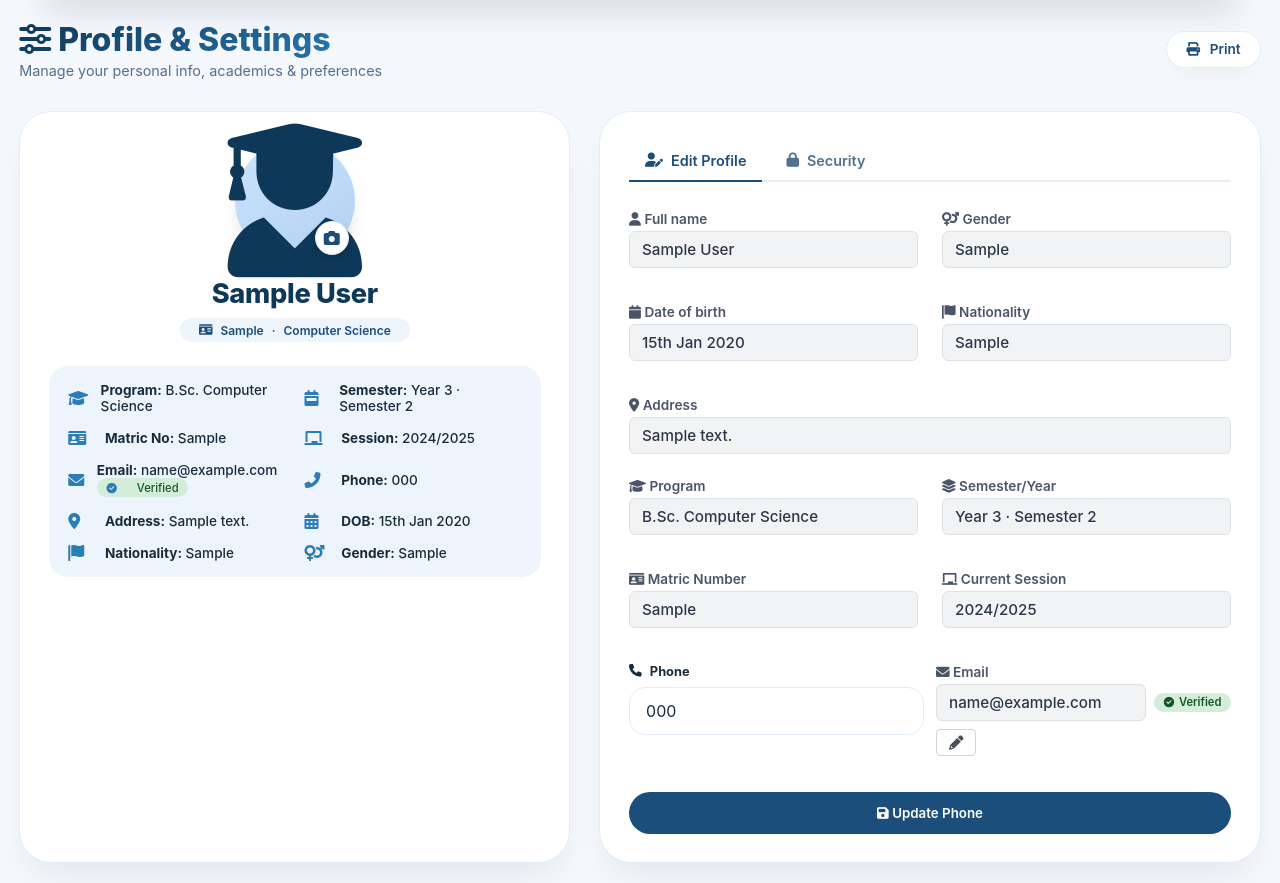
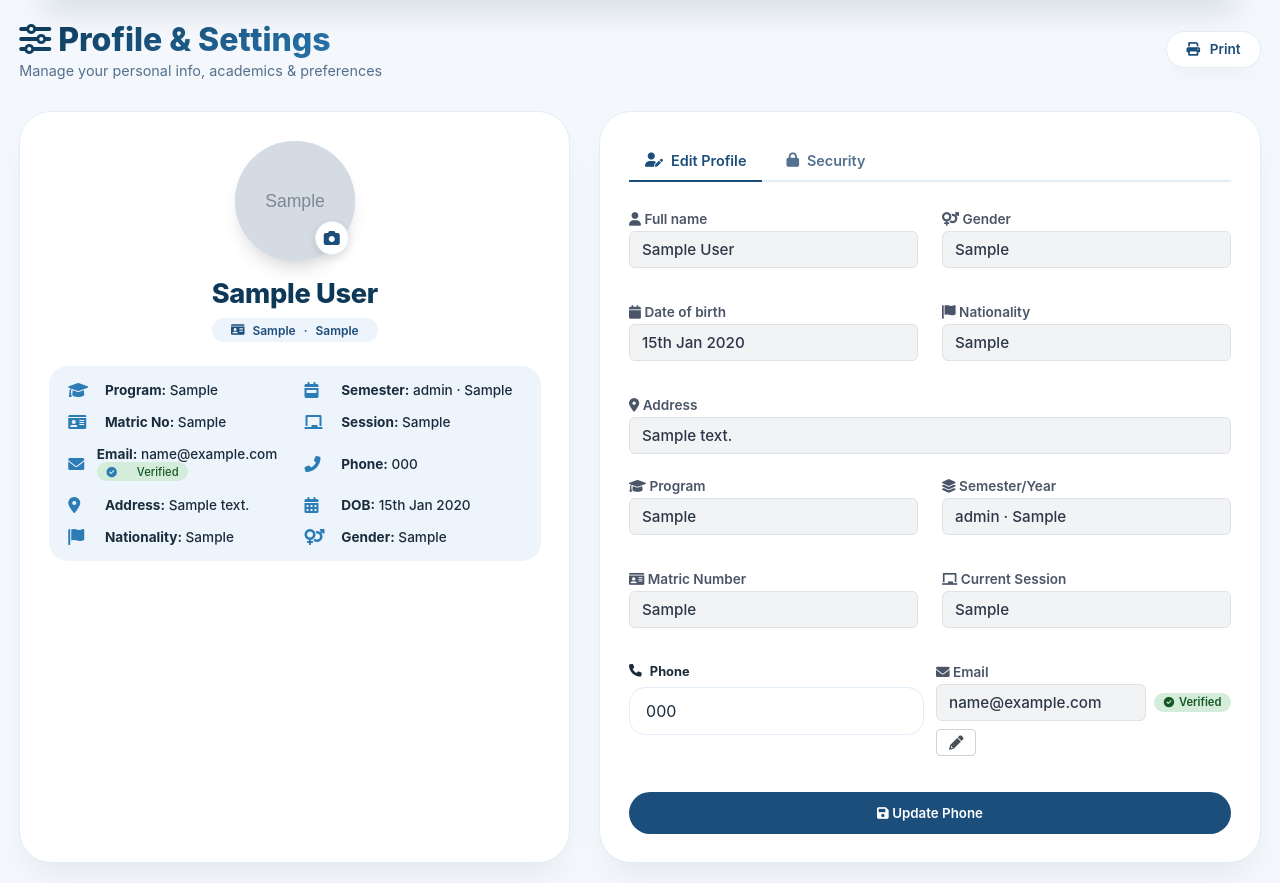
Before and after one commit to buagumel/reg_portal, a Flask app: page /profile in a window 1280 px wide. Shown: the part 81-964 px from the top of the page. Run offline with Flask 3, Linux system fonts and the light colour scheme; a user stored in the database is signed in; tables that the repository leaves empty hold one stand-in row (values such as "Sample post"); grey boxes marked "Sample" are stand-in pictures; some libraries are stand-ins or nearby versions.

Commit message:
feat: wire profile page to real student data, fix missing login_required

```diff
--- a/app.py
+++ b/app.py
@@ -290,8 +290,9 @@ def logout():
 
 
 @app.route('/profile')
+@login_required
 def profile():
-    return render_template('profile.html')
+    return render_template('profile.html', profile_display=get_profile_display(current_user))
 
 @app.route('/announcements')
 def announcements():
--- a/templates/profile.html
+++ b/templates/profile.html
@@ -208,21 +208,25 @@
             <div class="avatar-section">
                 <div class="avatar-wrapper">
                     <div class="avatar-placeholder" id="avatarDisplay">
+                        {% if current_user.profile_picture %}
+                        <img src="{{ url_for('static', filename=current_user.profile_picture) }}" alt="Profile Picture" style="width:100%;height:100%;object-fit:cover;border-radius:50%;">
+                        {% else %}
                         <i class="fas fa-user-graduate fa-3x"></i>
+                        {% endif %}
                     </div>
                     <div class="edit-avatar-btn" id="editAvatarBtn">
                         <i class="fas fa-camera"></i>
                     </div>
                 </div>
                 <h2 class="profile-name" id="profileFullName">{{ current_user.name }}</h2>
-                <div class="student-badge"><i class="fas fa-id-card"></i> <span id="profileMatric">{{ current_user.reg_no }}</span> · <span id="profileProgram">Computer Science</span></div>
+                <div class="student-badge"><i class="fas fa-id-card"></i> <span id="profileMatric">{{ current_user.reg_no }}</span> · <span id="profileProgram">{{ profile_display.programme }}</span></div>
             </div>
             <!-- All student details grid -->
             <div class="profile-details-grid">
-                <div class="detail-item"><i class="fas fa-graduation-cap"></i> <span><strong>Program:</strong> <span id="displayProgram">B.Sc. Computer Science</span></span></div>
-                <div class="detail-item"><i class="fas fa-calendar-week"></i> <span><strong>Semester:</strong> <span id="displaySemester">Year 3 · Semester 2</span></span></div>
+                <div class="detail-item"><i class="fas fa-graduation-cap"></i> <span><strong>Program:</strong> <span id="displayProgram">{{ profile_display.programme }}</span></span></div>
+                <div class="detail-item"><i class="fas fa-calendar-week"></i> <span><strong>Semester:</strong> <span id="displaySemester">{{ profile_display.level_semester }}</span></span></div>
                 <div class="detail-item"><i class="fas fa-id-card"></i> <span><strong>Matric No:</strong> <span id="displayMatric">{{ current_user.reg_no }}</span></span></div>
-                <div class="detail-item"><i class="fas fa-chalkboard"></i> <span><strong>Session:</strong> <span id="displaySession">2024/2025</span></span></div>
+                <div class="detail-item"><i class="fas fa-chalkboard"></i> <span><strong>Session:</strong> <span id="displaySession">{{ profile_display.session }}</span></span></div>
                 <div class="detail-item">
                     <i class="fas fa-envelope"></i>
                     <span>
@@ -287,11 +291,11 @@
                     <div class="double-field">
                         <div class="info-group">
                             <label><i class="fas fa-graduation-cap"></i> Program</label>
-                            <span class="field-display" id="displayProgramField">B.Sc. Computer Science</span>
+                            <span class="field-display" id="displayProgramField">{{ profile_display.programme }}</span>
                         </div>
                         <div class="info-group">
                             <label><i class="fas fa-layer-group"></i> Semester/Year</label>
-                            <span class="field-display" id="displaySemesterField">Year 3 · Semester 2</span>
+                            <span class="field-display" id="displaySemesterField">{{ profile_display.level_semester }}</span>
                         </div>
                     </div>
 
@@ -302,7 +306,7 @@
                         </div>
                         <div class="info-group">
                             <label><i class="fas fa-chalkboard"></i> Current Session</label>
-                            <span class="field-display" id="displaySessionField">2024/2025</span>
+                            <span class="field-display" id="displaySessionField">{{ profile_display.session }}</span>
                         </div>
                     </div>
 
```
